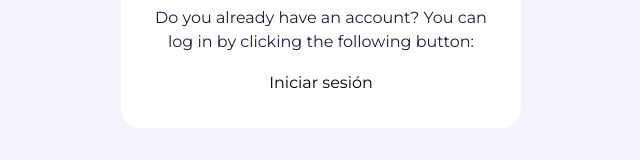
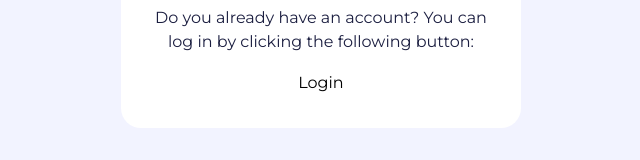
Before and after one commit to LucasMarkowicz/TiendaApple, a React (Vite) app in the folder frontend/: page /#/login in a window 1280 px wide. Both pictures are taken after a click on the button "Registrarse". Shown: the part 343-503 px from the top of the page, without its empty margins (319-959 px from the left). Built offline with nearby package versions, Linux system fonts and the light colour scheme; no server answers; what @mercadopago/sdk-react would draw is missing.

Commit message:
entrega final

```diff
--- a/frontend/pages/logins/Register.jsx
+++ b/frontend/pages/logins/Register.jsx
@@ -70,7 +70,7 @@ const Register = () => {
       </form>
       <p>Do you already have an account? You can log in by clicking the following button:</p>
       <button  onClick={handleLogin}>
-        Iniciar sesión
+        Login
       </button>
     </div>
   );
```
